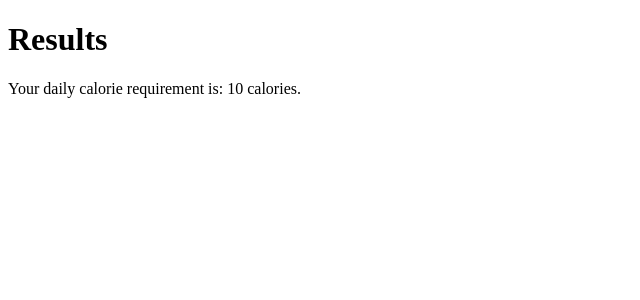
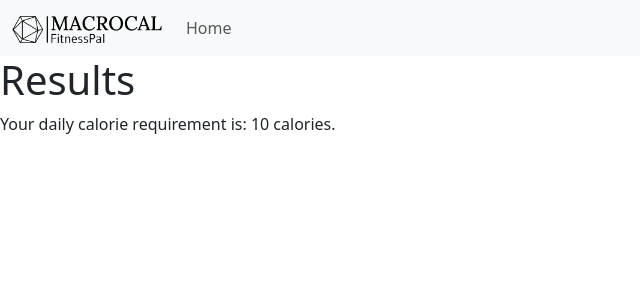
Before and after one commit to Kaionguyen/MacroCal, a Django app: template src/calculator/templates/calculator/result.html in a window 1280 px wide. Shown: the top 300 px of the page, without its empty margins (0-640 px from the left). Run offline with Django 4.2, Linux system fonts and the light colour scheme; the template is opened without the code that fills it: most values are stand-ins (such as "Sample title", 1, 10 or a date in 2020).

Commit message:
Add: Navbar to results page

```diff
--- a/src/calculator/templates/calculator/result.html
+++ b/src/calculator/templates/calculator/result.html
@@ -1,10 +1,23 @@
 <!DOCTYPE html>
 <html>
     <head>
+        <meta charset="utf-8">
+        <meta name="viewport" content="width=device-width, initial-scale=1">
         <title>MacroCal - Result</title>
+        <link href="https://cdn.jsdelivr.net/npm/bootstrap@5.3.1/dist/css/bootstrap.min.css"
+        rel="stylesheet" integrity="sha384-4bw+/aepP/YC94hEpVNVgiZdgIC5+VKNBQNGCHeKRQN+PtmoHDEXuppvnDJzQIu9"
+        crossorigin="anonymous">
     </head>
     <body>
+        <div class="container-fluid">
+            <div class="row">
+                {% include 'calculator/navbar.html' %}
+            </div>
+        </div>
         <h1>Results</h1>
         <p>Your daily calorie requirement is: {{ calories }} calories.</p>
+        <script src="https://cdn.jsdelivr.net/npm/bootstrap@5.3.1/dist/js/bootstrap.bundle.min.js"
+            integrity="sha384-HwwvtgBNo3bZJJLYd8oVXjrBZt8cqVSpeBNS5n7C8IVInixGAoxmnlMuBnhbgrkm"
+        crossorigin="anonymous"></script>
     </body>
 </html>
```
Lines whose indentation alone changed are shown as unchanged.
